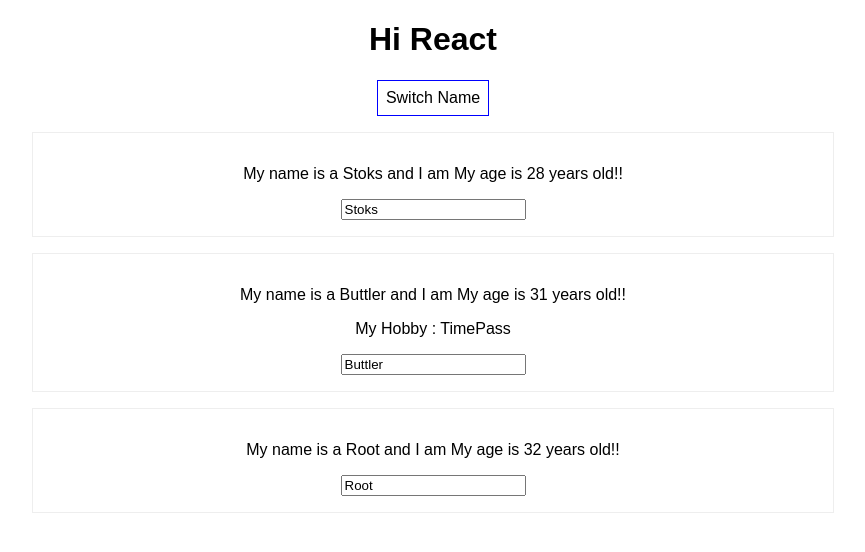
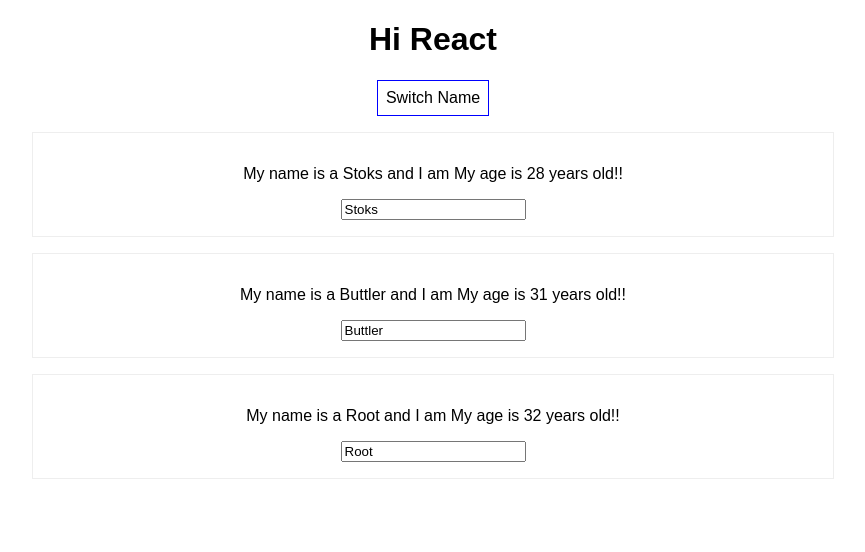
Before and after one commit to Nitin2910/react-app, a React (Create React App) app: page / in a window 1280 px wide. Both pictures are taken after a click on the button "Switch Name". Shown: the top 552 px of the page, without its empty margins (207-1072 px from the left). Built offline with nearby package versions, Linux system fonts and the light colour scheme.

Commit message:
list & state

```diff
--- a/src/App.js
+++ b/src/App.js
@@ -1,6 +1,7 @@
 import React, { Component } from "react";
 import "./App.css";
 import Person from "./Person/Person";
+import person from "./Person/Person";
 
 class App extends Component {
   state = {
@@ -51,22 +52,9 @@
     if (this.state.showPersons) {
       persons = (
         <div>
-          <Person
-            name={this.state.persons[0].name}
-            age={this.state.persons[0].age}
-          />
-          <Person
-            name={this.state.persons[1].name}
-            age={this.state.persons[1].age}
-            click={this.switchNameHandler.bind(this, "ENG")}
-            changed={this.nameChangeHandler}
-          >
-            My Hobby : TimePass
-          </Person>
-          <Person
-            name={this.state.persons[2].name}
-            age={this.state.persons[2].age}
-          />
+          {this.state.persons.map(person => {
+            return <Person name={person.name} age={person.age}></Person>;
+          })}
         </div>
       );
     }
```
